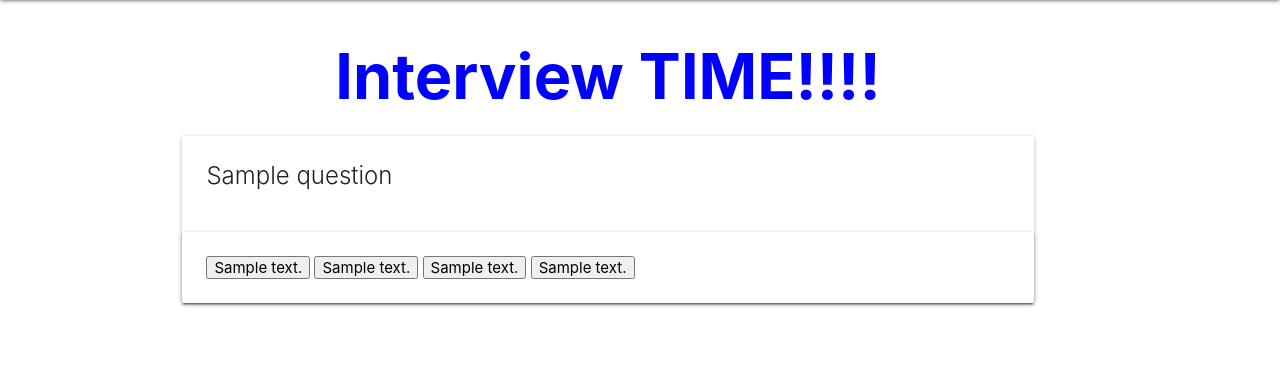
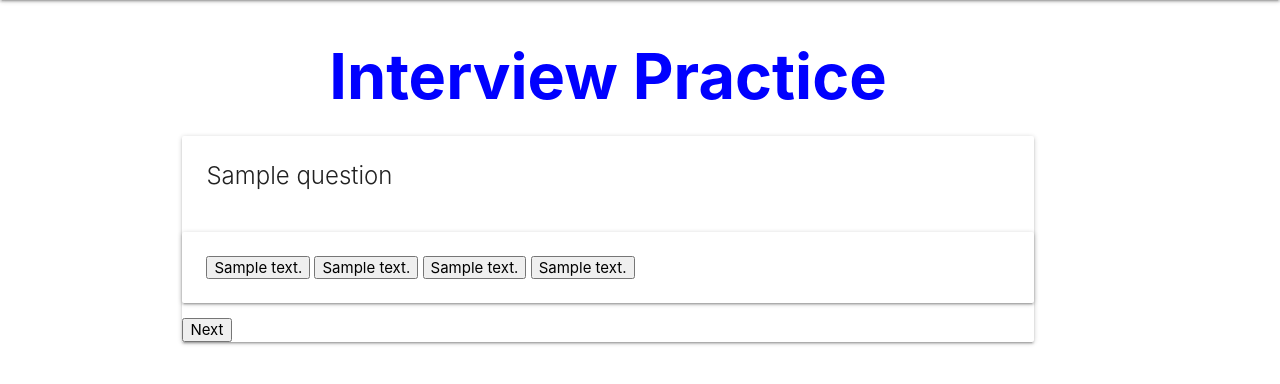
Before and after one commit to npsaunders/Uppr, a Django app: page /interview_time/ in a window 1280 px wide. Shown: the part 64-448 px from the top of the page. Run offline with Django 4.2, Linux system fonts and the light colour scheme; tables that the repository leaves empty hold one stand-in row (values such as "Sample post").

Commit message:
make only 1 question show up at a time

```diff
--- a/uppr/main_app/static/css/style.css
+++ b/uppr/main_app/static/css/style.css
@@ -1,7 +1,6 @@
 * {
   box-sizing: border-box;
   margin: 0;
-  cursor: grab;
 }
 
 body {
--- a/uppr/main_app/templates/base.html
+++ b/uppr/main_app/templates/base.html
@@ -23,8 +23,10 @@
           <ul class="right">
             <li><a href="{% url 'interview_time' %}">Practice Interview</a></li>
              {% if user.is_authenticated %}
+            <li><a href="{% url 'profiles_index' %}">View Profile </a></li>
+
             <li><a href="{% url 'profiles_create' %}">Add Profile</a></li>
-            <li><a href="{% url 'profiles_index' %}">View Profile </a></li>
+
             <li><a href="{% url 'questions_create' %}">Add a Question</a></li>
             <li><a href="{% url 'index' %}">View All My Questions</a></li>
             <li><a href="{% url 'logout' %}">Log Out</a></li>
@@ -32,6 +34,7 @@
             <li><a href="{% url 'signup' %}">Sign Up</a></li>
             <li><a href="{% url 'login' %}">Log In</a></li>
             {% endif %}
+
           </ul>
         </div>
       </nav>
--- a/uppr/main_app/templates/interview_time.html
+++ b/uppr/main_app/templates/interview_time.html
@@ -1,7 +1,8 @@
 {% extends 'base.html' %}{% block content %}
-<h1 id="main-title">Interview TIME!!!!</h1>
+<h1 id="main-title">Interview Practice</h1>
 
-{% for question in questions %}
+
+
 <div class="card">
     <div class="card-content">
       <span class="card-title">{{ question.user_question }}</span>
@@ -12,8 +13,14 @@
 
   <button>{{ question.answer1 }}</button>
   <button>{{ question.answer2 }}</button>
+  {% if question.answer3 %}
   <button>{{ question.answer3 }}</button>
   <button>{{ question.answer4 }}</button>
+  {% else %}
+  <div id="answer">{{question.correct_answer}}</div>
+  {% endif %}
     </div>
 </div>
-{% endfor %} {% endblock%}
+
+  <a href='/interview_time'/><button>Next</button></a>
+{% endblock%}
--- a/uppr/main_app/views.py
+++ b/uppr/main_app/views.py
@@ -13,6 +13,7 @@ from django.views.generic.detail import DetailView
 from django.views.generic.edit import CreateView, DeleteView, UpdateView
 
 from .models import Question, Profile
+import random
 
 # *****   VIEW  => urls.py + views.py => in Model/View/Template ******
 # The views.py is the second stop after a user clicks on a button/enters a url.
@@ -31,7 +32,9 @@ def about(request):
 # *** INTERVIEW_TIME html page; pass in all questions; render the interview_time page ***
 def interview_time(request):
     questions = Question.objects.all()
-    return render(request, "interview_time.html", {"questions": questions})
+    n=random.randint(0,questions.count()-1)
+    question = questions[n]
+    return render(request, "interview_time.html", {"question": question})
 
 
 # ----------------- QUESTION FUNCTIONS -------------------
```
